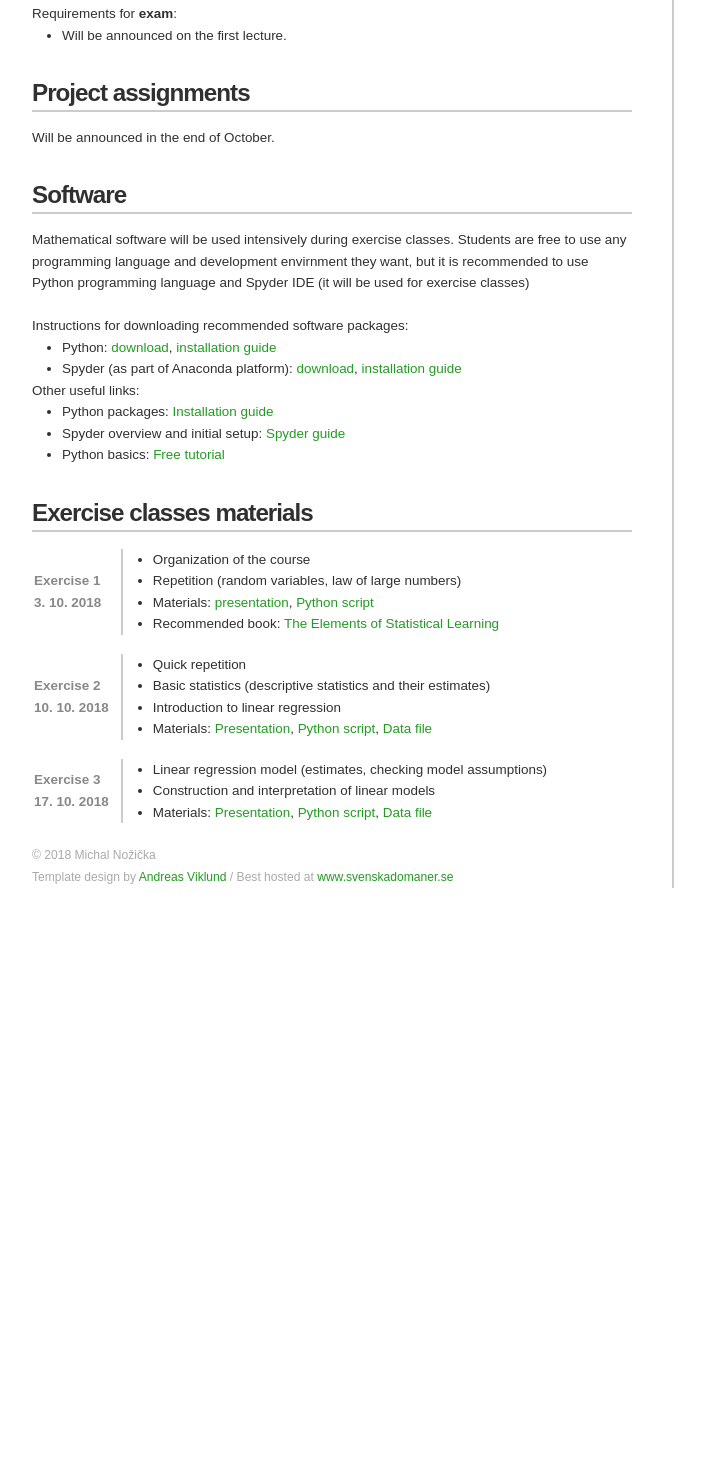
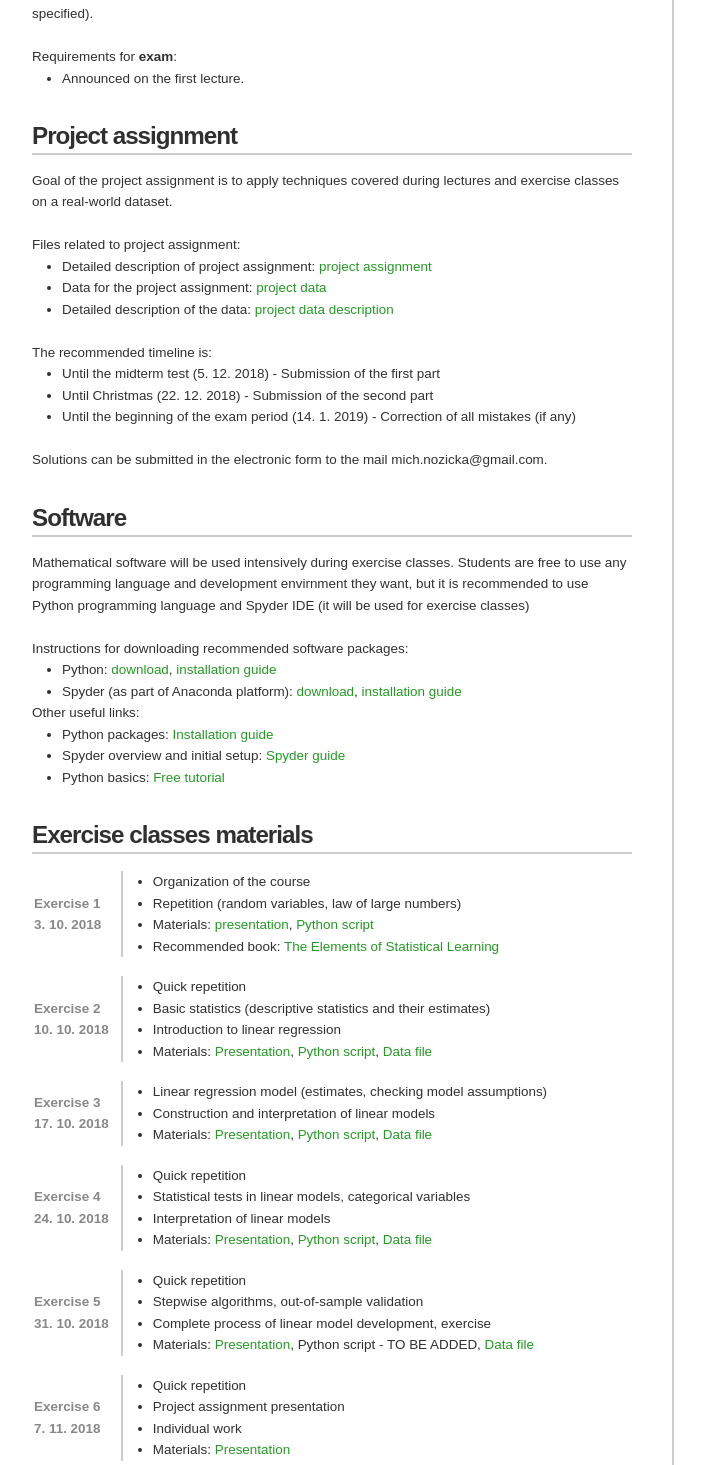
Before and after one commit to michalnozickacze/mffwebpage, a plain HTML site: page index.html in a window 1280 px wide. Shown: the part 882-2347 px from the top of the page, without its empty margins (138-843 px from the left). Before the commit the page ends 1810 px from the top, so only its background shows below. Drawn offline with Linux system fonts and the light colour scheme.

Commit message:
Exercise 4, 5, 6 + project
Adding multiple items

```diff
--- a/index.html
+++ b/index.html
@@ -23,7 +23,7 @@
 				<a href="https://is.cuni.cz/studium/rozvrhng/roz_predmet_gl.php?gl=18aNMMB333x01&fak=11320&skr=2018&sem=1" target="_blank">Exercise class</a><br>Wednesday 12:20 - 13:50, room K11<br>
 				Mgr. Michal Nožička<br>
 			</li>
-			<li><a href="">Important dates</a><br>Midterm test: 5. 12. 2018 (may change)<br>Project: no deadline</li>
+			<li><a href="">Important dates</a><br>Midterm test: 5. 12. 2018<br>Project (part 1): 5. 12. 2018<br>Project (part 2): 22. 12. 2018<br>Project (final): 14. 1. 2018</li>
 		</ul>
 	</div>
 
@@ -32,6 +32,10 @@
 		<h2>Introduction to data analysis</h2>
 
 		<h3>Announcements</h3>
+		<p>
+			First part of the <b>project assignment</b> was published.
+			<div class="timestamp">5. 11. 2018</div>
+		</p>
 		<p>
 			Discussion about the shif of lecture and exercise class dates is closed, <b>timetable is fixed</b>.
 			<div class="timestamp">5. 10. 2018</div>
@@ -77,12 +81,32 @@
 		<p>
 		Requirements for <b>exam</b>:
 		<ul>
-			<li>Will be announced on the first lecture.</li>
+			<li>Announced on the first lecture.</li>
 		</ul>
 		</p>
 
-		<h3>Project assignments</h3>
-		<p>Will be announced in the end of October.</p>
+		<h3>Project assignment</h3>
+		<p>Goal of the project assignment is to apply techniques covered during lectures
+			and exercise classes on a real-world dataset.</p>
+
+			<br>
+			Files related to project assignment:
+			<ul>
+				<li>Detailed description of project assignment: <a href="NMMB333_project.pdf" target="_blank">project assignment</a></li>
+				<li>Data for the project assignment: <a href="NMMB333_project_data.csv" download>project data</a></li>
+				<li>Detailed description of the data: <a href="NMMB333_project_data_description.csv" download>project data description</a></li>
+			</ul>
+
+			<br>
+			The recommended timeline is:
+			<ul>
+				<li>Until the midterm test (5. 12. 2018) - Submission of the first part</li>
+				<li>Until Christmas (22. 12. 2018) - Submission of the second part</li>
+				<li>Until the beginning of the exam period (14. 1. 2019) - Correction of all mistakes (if any)</li>
+			</ul>
+
+			<br>
+			Solutions can be submitted in the electronic form to the mail mich.nozicka@gmail.com.
 
 		<h3>Software</h3>
 		<p>
@@ -144,7 +168,7 @@
 					</td>
 				</tr>
 
-<tr class="exerciseSpace"></tr>
+				<tr class="exerciseSpace"></tr>
 
 				<tr>
 					<td class="exerciseNumber">
@@ -158,13 +182,62 @@
 						</ul>
 					</td>
 				</tr>
+
+				<tr class="exerciseSpace"></tr>
+
+				<tr>
+					<td class="exerciseNumber">
+						Exercise 4 <br>24. 10. 2018
+					</td>
+					<td class="exerciseContent">
+						<ul>
+							<li>Quick repetition</li>
+							<li>Statistical tests in linear models, categorical variables</li>
+							<li>Interpretation of linear models</li>
+							<li>Materials: <a href="NMMB333_exercise04_presentation.pdf" target="_blank">Presentation</a>, <a href="NMMB333_exercise04_pyscript.py" download>Python script</a>, <a href="NMMB333_exercise04_data.csv" download>Data file</a></li>
+						</ul>
+					</td>
+				</tr>
+
+				<tr class="exerciseSpace"></tr>
+
+				<tr>
+					<td class="exerciseNumber">
+						Exercise 5 <br>31. 10. 2018
+					</td>
+					<td class="exerciseContent">
+						<ul>
+							<li>Quick repetition</li>
+							<li>Stepwise algorithms, out-of-sample validation</li>
+							<li>Complete process of linear model development, exercise</li>
+							<li>Materials: <a href="NMMB333_exercise05_presentation.pdf" target="_blank">Presentation</a>, Python script - TO BE ADDED, <a href="NMMB333_exercise05_data.csv" download>Data file</a></li>
+						</ul>
+					</td>
+				</tr>
+
+				<tr class="exerciseSpace"></tr>
+
+				<tr>
+					<td class="exerciseNumber">
+						Exercise 6 <br>7. 11. 2018
+					</td>
+					<td class="exerciseContent">
+						<ul>
+							<li>Quick repetition</li>
+							<li>Project assignment presentation</li>
+							<li>Individual work</li>
+							<li>Materials: <a href="NMMB333_exercise05_presentation.pdf" target="_blank">Presentation</a></li>
+						</ul>
+					</td>
+				</tr>
+
 			</tbody>
 		</table>
 
 
 
 		<p class="credits">© 2018 Michal Nožička<br>
-		Template design by <a href="http://andreasviklund.com/">Andreas Viklund</a> / Best hosted at <a href="https://www.svenskadomaner.se/?ref=mall&amp;ling=en" title="Svenska Domäner AB">www.svenskadomaner.se</a></p>
+		Template design by <a href="http://andreasviklund.com/">Andreas Viklund</a> </p>
 	</div>
 </div>
 
```
Also changed, not shown: css_file.css (line endings or trailing spaces).
